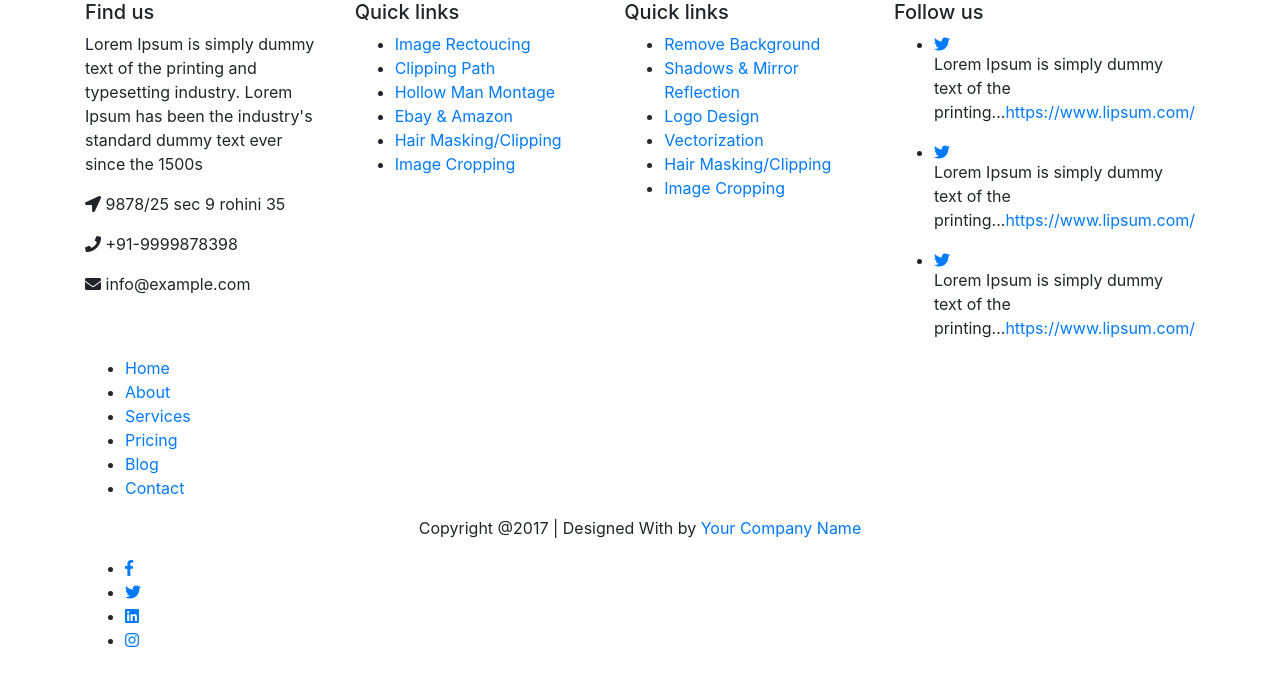
After one commit to PeterYama/e-commerce, a PHP site: page /sections/footer.php in a window 1280 px wide. The commit adds this page. Shown: the top 686 px of the page. Run offline with PHP 8.4, Linux system fonts and the light colour scheme; some libraries are stand-ins or nearby versions.

Commit message:
minor changes on the main screen

```diff
--- /dev/null
+++ b/sections/divider.php
@@ -0,0 +1,3 @@
+<section id="divider">
+    <div style="height:150px;"></div>
+</section>
--- /dev/null
+++ b/sections/footer.php
@@ -0,0 +1,96 @@
+<link href="//maxcdn.bootstrapcdn.com/bootstrap/4.1.1/css/bootstrap.min.css" rel="stylesheet" id="bootstrap-css">
+<script src="//maxcdn.bootstrapcdn.com/bootstrap/4.1.1/js/bootstrap.min.js"></script>
+<script src="//cdnjs.cloudflare.com/ajax/libs/jquery/3.2.1/jquery.min.js"></script>
+<!------ Include the above in your HEAD tag ---------->
+
+<link rel="stylesheet" href="https://stackpath.bootstrapcdn.com/bootstrap/4.1.3/css/bootstrap.min.css" integrity="sha384-MCw98/SFnGE8fJT3GXwEOngsV7Zt27NXFoaoApmYm81iuXoPkFOJwJ8ERdknLPMO" crossorigin="anonymous">
+<link rel="stylesheet" href="https://use.fontawesome.com/releases/v5.2.0/css/all.css" integrity="sha384-hWVjflwFxL6sNzntih27bfxkr27PmbbK/iSvJ+a4+0owXq79v+lsFkW54bOGbiDQ" crossorigin="anonymous">
+
+<!--footer starts from here-->
+<footer class="footer">
+    <div class="container bottom_border">
+        <div class="row">
+            <div class=" col-sm-4 col-md col-sm-4  col-12 col">
+                <h5 class="headin5_amrc col_white_amrc pt2">Find us</h5>
+                <!--headin5_amrc-->
+                <p class="mb10">Lorem Ipsum is simply dummy text of the printing and typesetting industry. Lorem Ipsum has been the industry's standard dummy text ever since the 1500s</p>
+                <p><i class="fa fa-location-arrow"></i> 9878/25 sec 9 rohini 35 </p>
+                <p><i class="fa fa-phone"></i> +91-9999878398 </p>
+                <p><i class="fa fa fa-envelope"></i> info@example.com </p>
+
+
+            </div>
+
+
+            <div class=" col-sm-4 col-md  col-6 col">
+                <h5 class="headin5_amrc col_white_amrc pt2">Quick links</h5>
+                <!--headin5_amrc-->
+                <ul class="footer_ul_amrc">
+                    <li><a href="http://webenlance.com">Image Rectoucing</a></li>
+                    <li><a href="http://webenlance.com">Clipping Path</a></li>
+                    <li><a href="http://webenlance.com">Hollow Man Montage</a></li>
+                    <li><a href="http://webenlance.com">Ebay & Amazon</a></li>
+                    <li><a href="http://webenlance.com">Hair Masking/Clipping</a></li>
+                    <li><a href="http://webenlance.com">Image Cropping</a></li>
+                </ul>
+                <!--footer_ul_amrc ends here-->
+            </div>
+
+
+            <div class=" col-sm-4 col-md  col-6 col">
+                <h5 class="headin5_amrc col_white_amrc pt2">Quick links</h5>
+                <!--headin5_amrc-->
+                <ul class="footer_ul_amrc">
+                    <li><a href="http://webenlance.com">Remove Background</a></li>
+                    <li><a href="http://webenlance.com">Shadows & Mirror Reflection</a></li>
+                    <li><a href="http://webenlance.com">Logo Design</a></li>
+                    <li><a href="http://webenlance.com">Vectorization</a></li>
+                    <li><a href="http://webenlance.com">Hair Masking/Clipping</a></li>
+                    <li><a href="http://webenlance.com">Image Cropping</a></li>
+                </ul>
+                <!--footer_ul_amrc ends here-->
+            </div>
+
+
+            <div class=" col-sm-4 col-md  col-12 col">
+                <h5 class="headin5_amrc col_white_amrc pt2">Follow us</h5>
+                <!--headin5_amrc ends here-->
+
+                <ul class="footer_ul2_amrc">
+                    <li><a href="#"><i class="fab fa-twitter fleft padding-right"></i> </a>
+                        <p>Lorem Ipsum is simply dummy text of the printing...<a href="#">https://www.lipsum.com/</a></p>
+                    </li>
+                    <li><a href="#"><i class="fab fa-twitter fleft padding-right"></i> </a>
+                        <p>Lorem Ipsum is simply dummy text of the printing...<a href="#">https://www.lipsum.com/</a></p>
+                    </li>
+                    <li><a href="#"><i class="fab fa-twitter fleft padding-right"></i> </a>
+                        <p>Lorem Ipsum is simply dummy text of the printing...<a href="#">https://www.lipsum.com/</a></p>
+                    </li>
+                </ul>
+                <!--footer_ul2_amrc ends here-->
+            </div>
+        </div>
+    </div>
+
+
+    <div class="container">
+        <ul class="foote_bottom_ul_amrc">
+            <li><a href="http://webenlance.com">Home</a></li>
+            <li><a href="http://webenlance.com">About</a></li>
+            <li><a href="http://webenlance.com">Services</a></li>
+            <li><a href="http://webenlance.com">Pricing</a></li>
+            <li><a href="http://webenlance.com">Blog</a></li>
+            <li><a href="http://webenlance.com">Contact</a></li>
+        </ul>
+        <!--foote_bottom_ul_amrc ends here-->
+        <p class="text-center">Copyright @2017 | Designed With by <a href="#">Your Company Name</a></p>
+
+        <ul class="social_footer_ul">
+            <li><a href="http://webenlance.com"><i class="fab fa-facebook-f"></i></a></li>
+            <li><a href="http://webenlance.com"><i class="fab fa-twitter"></i></a></li>
+            <li><a href="http://webenlance.com"><i class="fab fa-linkedin"></i></a></li>
+            <li><a href="http://webenlance.com"><i class="fab fa-instagram"></i></a></li>
+        </ul>
+        <!--social_footer_ul ends here-->
+    </div>
+</footer>
--- a/sections/login.php
+++ b/sections/login.php
@@ -1,6 +1,6 @@
 <section id="login-page">
 <div class="container">
-    <div class="row">
+    <div class="row m-3">
         <div class="col-12">
             <h3 class="login-heading mb-4">Welcome back!</h3>
             <form>
```
Also changed, not shown: index.php (+14 -7 lines), sections/footer.css (added, +35 -0 lines), sections/navBar.php (+10 -21 lines).
